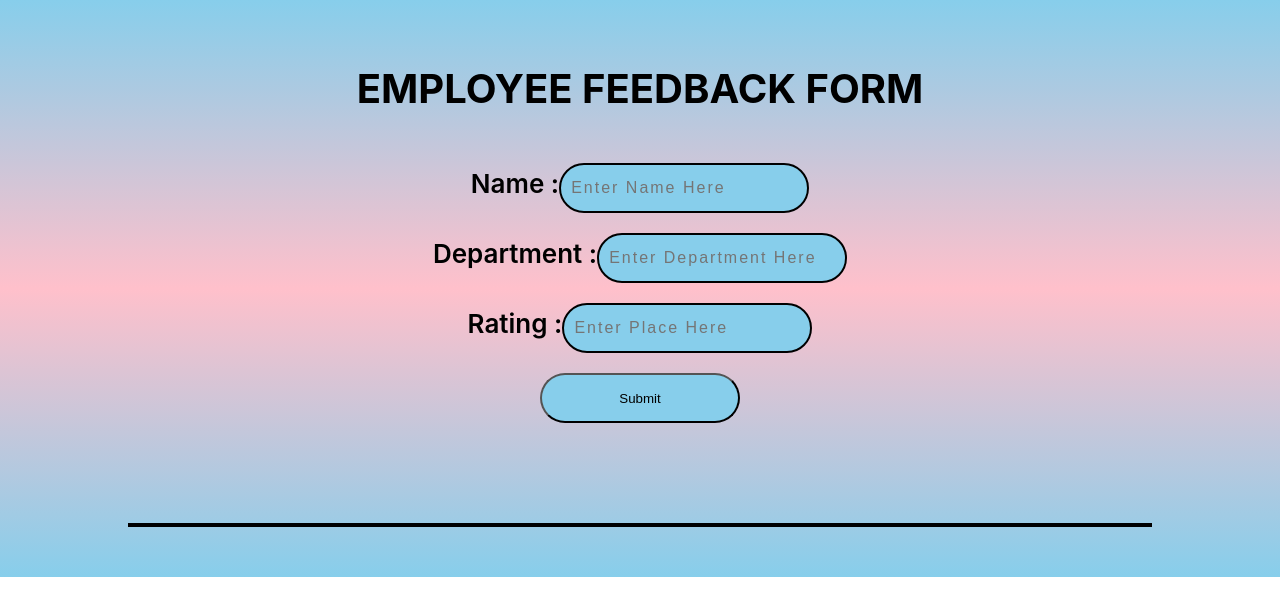
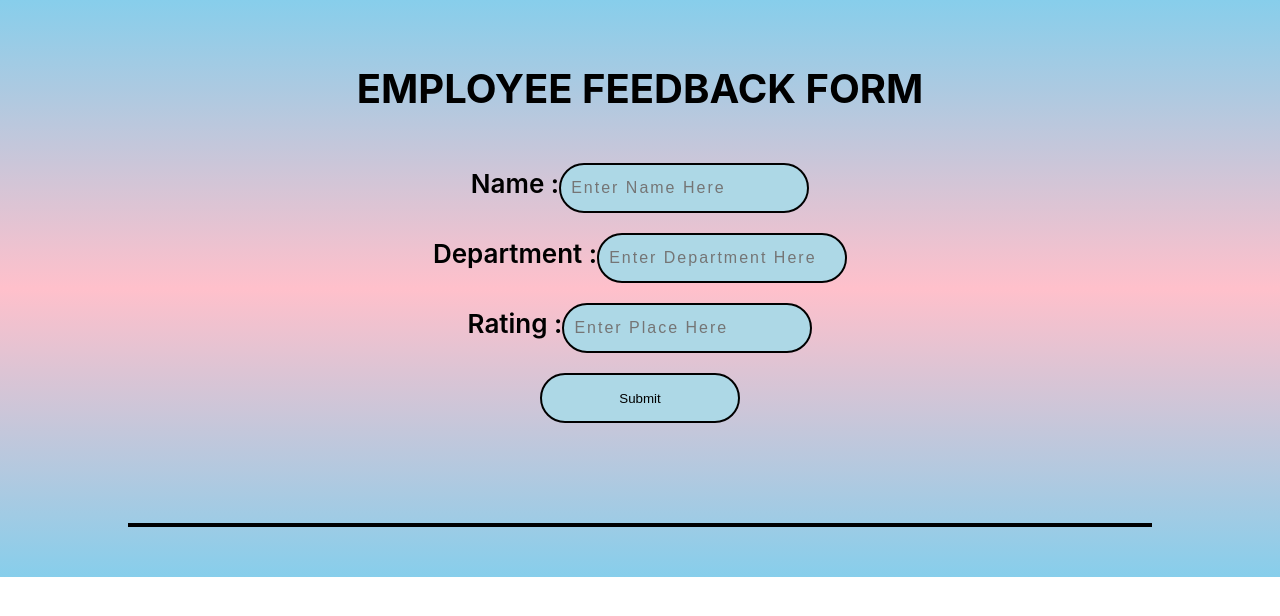
Before and after one commit to tamil6268/React-Assesment-2, a React (Create React App) app: page / in a window 1280 px wide. Shown: the top 616 px of the page. Built offline with nearby package versions, Linux system fonts and the light colour scheme.

Commit message:
Update App.css

```diff
--- a/src/App.css
+++ b/src/App.css
@@ -31,7 +31,7 @@
 
 #container form div label input {
     border: 2px solid black;
-    background-color: transparent;
+    background-color: gray;
     width: 250px;
     height: 50px;
     border-radius: 30px;
@@ -39,16 +39,21 @@
     text-align: left;
     font-size: medium;
     letter-spacing: 2px;
-    background-color: skyblue;
+    background-color: lightblue;
 }
-
+#container form div label input :hover{
+    background-color:skyblue;
+}
 #container form button {
     width: 200px;
     height: 50px;
-    border: 2px collapse black;
+    border: 2px solid black;
     border-radius: 30px;
-    background-color: skyblue;
+    background-color: lightblue;
     margin-bottom: 50px;
+}
+#container form button:hover{
+    background-color:skyblue;
 }
 
 #StoragePlace {
@@ -78,7 +83,7 @@
     width: 500px;
     height: 70px;
     border-radius: 30px;
-    background-color: green;
+    background-color: pink;
     border: 2px solid black;
     display: flex;
     justify-content: center;
```
